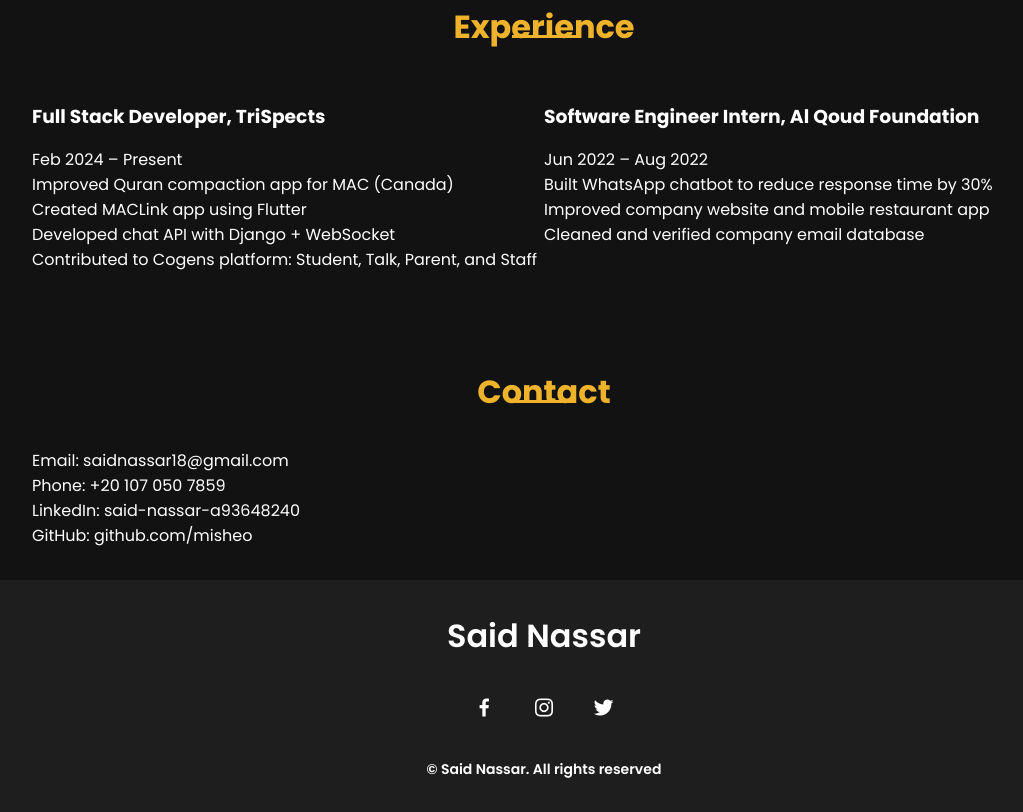
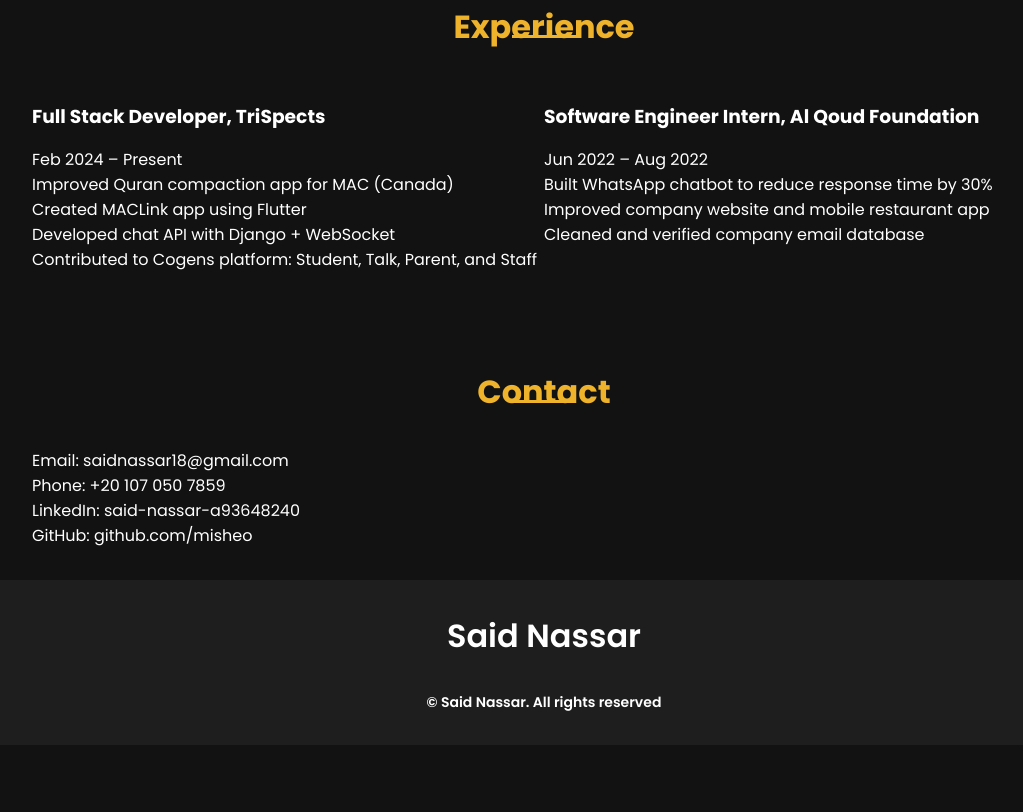
Before and after one commit to misheo/misheo, a plain HTML site: page index.html in a window 1280 px wide. Shown: the part 1698-2510 px from the top of the page, without its empty margins (96-1119 px from the left). After the commit the page ends 2443 px from the top, so only its background shows below. Drawn offline with nearby package versions, Linux system fonts and the light colour scheme.

Commit message:
remove social Icons

```diff
--- a/index.html
+++ b/index.html
@@ -3,9 +3,11 @@
 
 <head>
     <meta charset="UTF-8" />
+
     <meta name="viewport" content="width=device-width, initial-scale=1.0" />
 
     <link rel="stylesheet" href="assets/css/styles.css" />
+    <!-- <link rel="icon" type="image/png" sizes="32x32" href="assets/img/favicon-32x32.png"> -->
 
     <!-- =====BOX ICONS===== -->
     <link href="https://cdn.jsdelivr.net/npm/boxicons@2.0.5/css/boxicons.min.css" rel="stylesheet" />
@@ -152,11 +154,11 @@
     <!--===== FOOTER =====-->
     <footer class="footer">
         <p class="footer__title">Said Nassar</p>
-        <div class="footer__social">
+        <!-- <div class="footer__social">
             <a href="https://www.facebook.com" class="footer__icon"><i class="bx bxl-facebook"></i></a>
             <a href="https://www.instagram.com" class="footer__icon"><i class="bx bxl-instagram"></i></a>
             <a href="https://www.twitter.com" class="footer__icon"><i class="bx bxl-twitter"></i></a>
-        </div>
+        </div> -->
         <p class="footer__copy">&#169; Said Nassar. All rights reserved</p>
     </footer>
 
```
